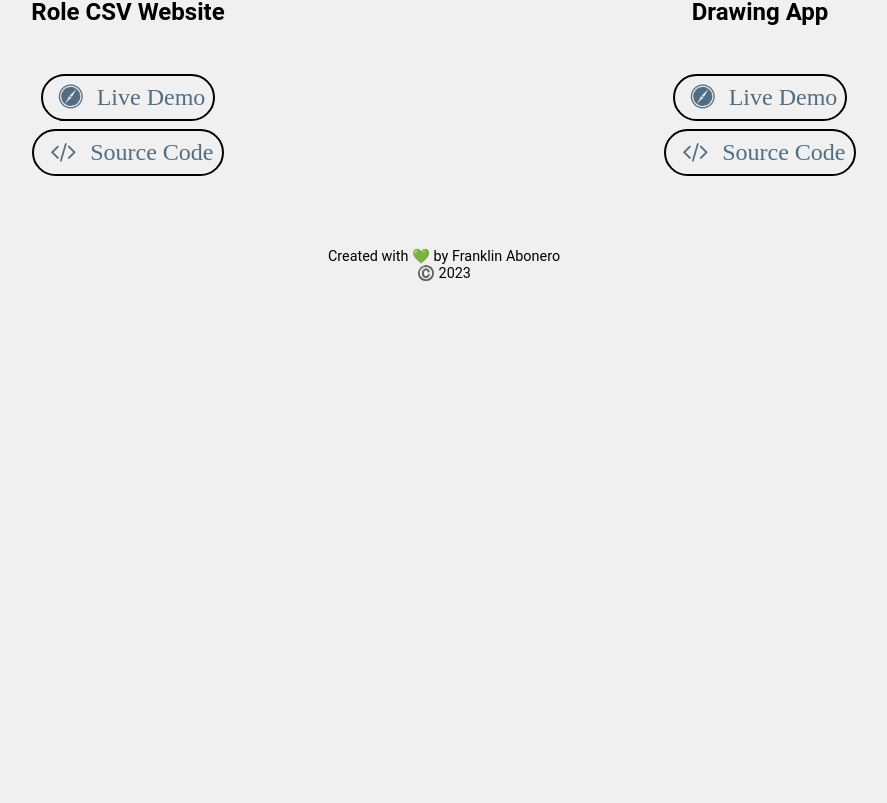
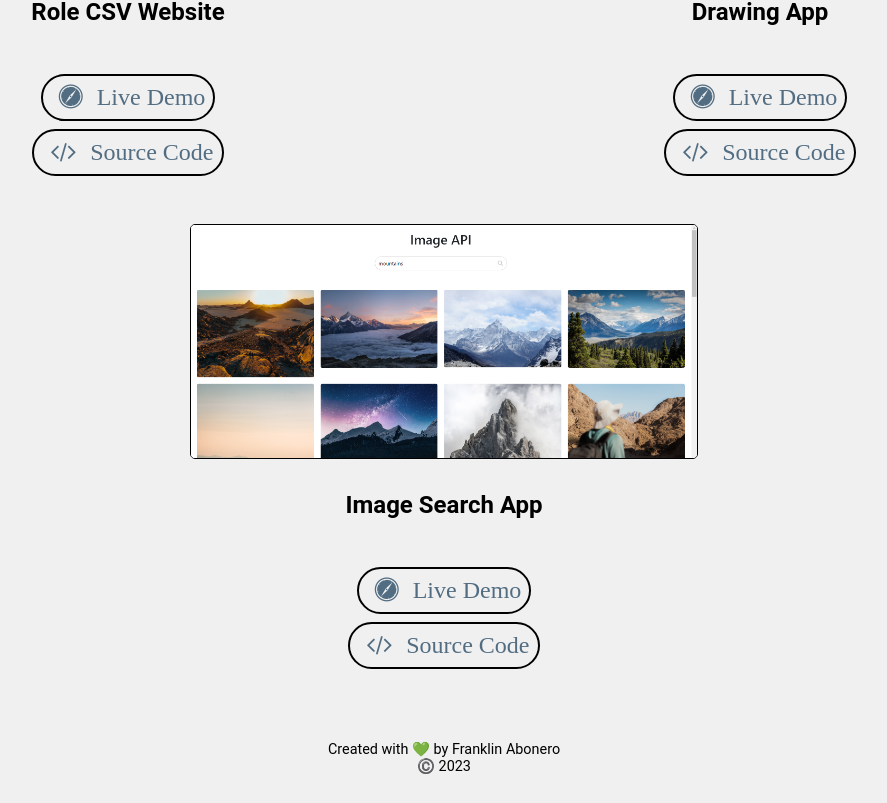
Before and after one commit to Four26/vite-react-portfolio, a React (Vite) app: page /portfolio in a window 1280 px wide. Shown: the part 864-1667 px from the top of the page, without its empty margins (196-1083 px from the left). Before the commit the page ends 1174 px from the top, so only its background shows below. Built offline with nearby package versions, Linux system fonts and the light colour scheme.

Commit message:
added 5th project

```diff
--- a/src/components/info/info.js
+++ b/src/components/info/info.js
@@ -3,6 +3,7 @@ import mock1 from '../../assets/images/mock1.png';
 import mock2 from '../../assets/images/mock2.png';
 import mock3 from '../../assets/images/mock3.png';
 import mock4 from '../../assets/images/mock4.png';
+import mock5 from '../../assets/images/mock5.png';
 
 export const info = {
     firstName: 'Franklin',
@@ -94,6 +95,11 @@ export const info = {
             title: 'Drawing App',
             live: 'https://drawing-app-five-delta.vercel.app/',
             image: mock4
+        },
+        {
+            title: 'Image Search App',
+            live: 'https://image-api-ve6r.vercel.app/',
+            image: mock5
         }
     ]
 }
```
Also changed, not shown: src/assets/images/mock5.png (added).
